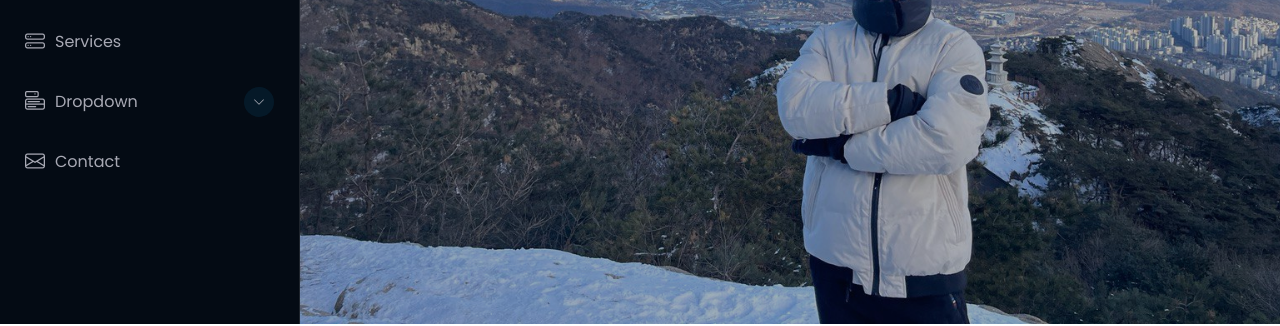
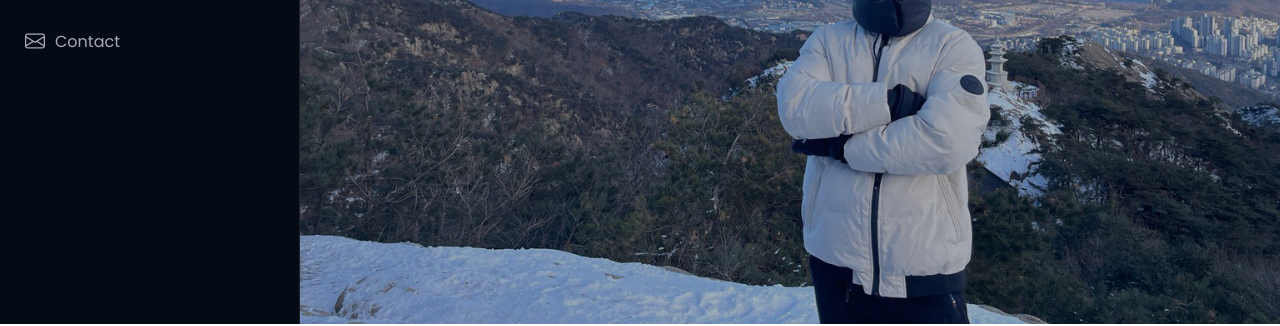
Before and after one commit to Durpfish/PortfolioWebsite, a plain HTML site: page index.html in a window 1280 px wide. Shown: the part 476-802 px from the top of the page. Drawn offline with Linux system fonts and the light colour scheme.

Commit message:
removed more unnecessary template stuff

```diff
--- a/index.html
+++ b/index.html
@@ -62,8 +62,8 @@
         <li><a href="#about"><i class="bi bi-person navicon"></i> About</a></li>
         <li><a href="#resume"><i class="bi bi-file-earmark-text navicon"></i> Resume</a></li>
         <li><a href="#portfolio"><i class="bi bi-images navicon"></i> Portfolio</a></li>
-        <li><a href="#services"><i class="bi bi-hdd-stack navicon"></i> Services</a></li>
-        <li class="dropdown"><a href="#"><i class="bi bi-menu-button navicon"></i> <span>Dropdown</span> <i class="bi bi-chevron-down toggle-dropdown"></i></a>
+
+        <!-- <li class="dropdown"><a href="#"><i class="bi bi-menu-button navicon"></i> <span>Dropdown</span> <i class="bi bi-chevron-down toggle-dropdown"></i></a>
           <ul>
             <li><a href="#">Dropdown 1</a></li>
             <li class="dropdown"><a href="#"><span>Deep Dropdown</span> <i class="bi bi-chevron-down toggle-dropdown"></i></a>
@@ -79,7 +79,7 @@
             <li><a href="#">Dropdown 3</a></li>
             <li><a href="#">Dropdown 4</a></li>
           </ul>
-        </li>
+        </li> -->
         <li><a href="#contact"><i class="bi bi-envelope navicon"></i> Contact</a></li>
       </ul>
     </nav>
```
